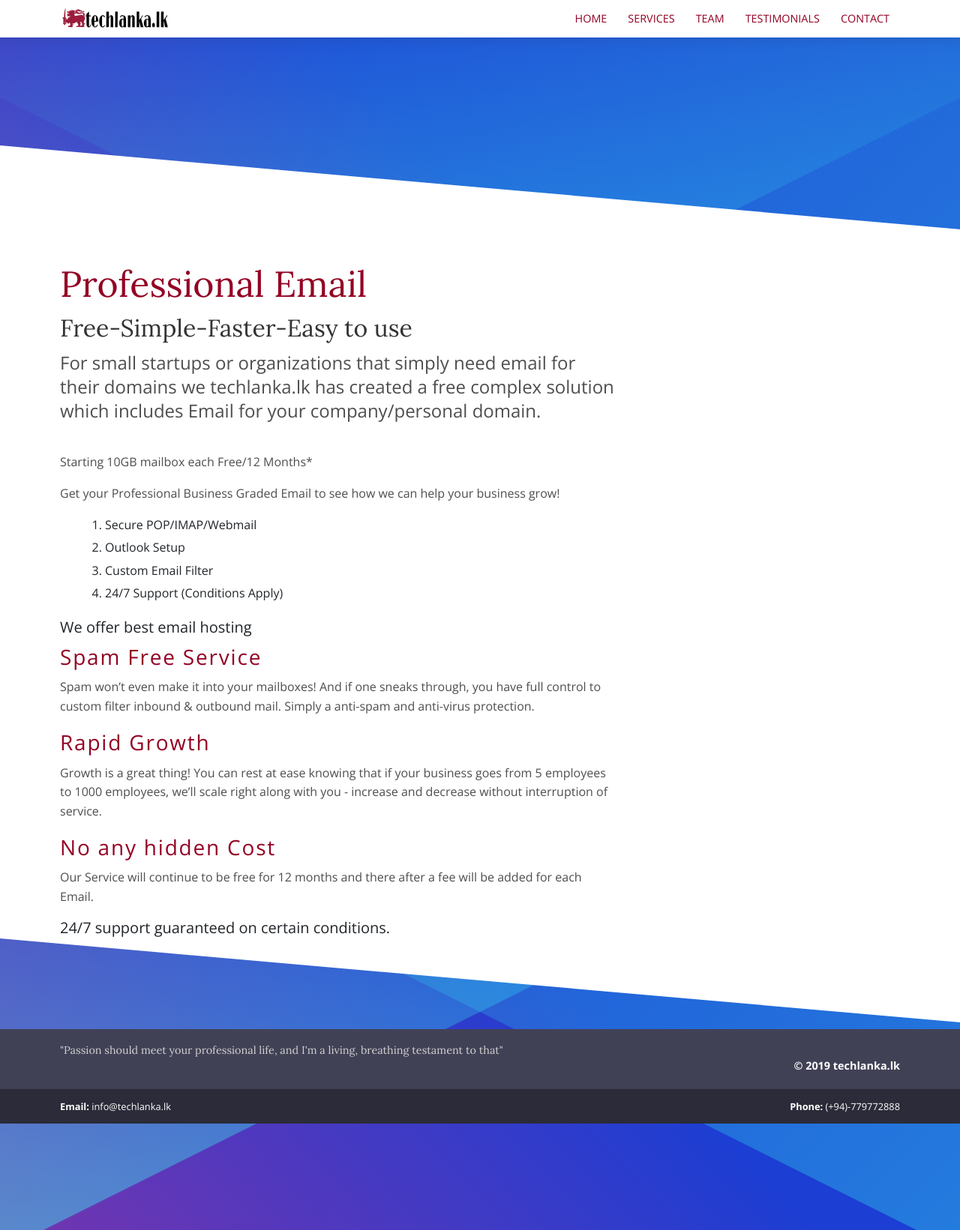
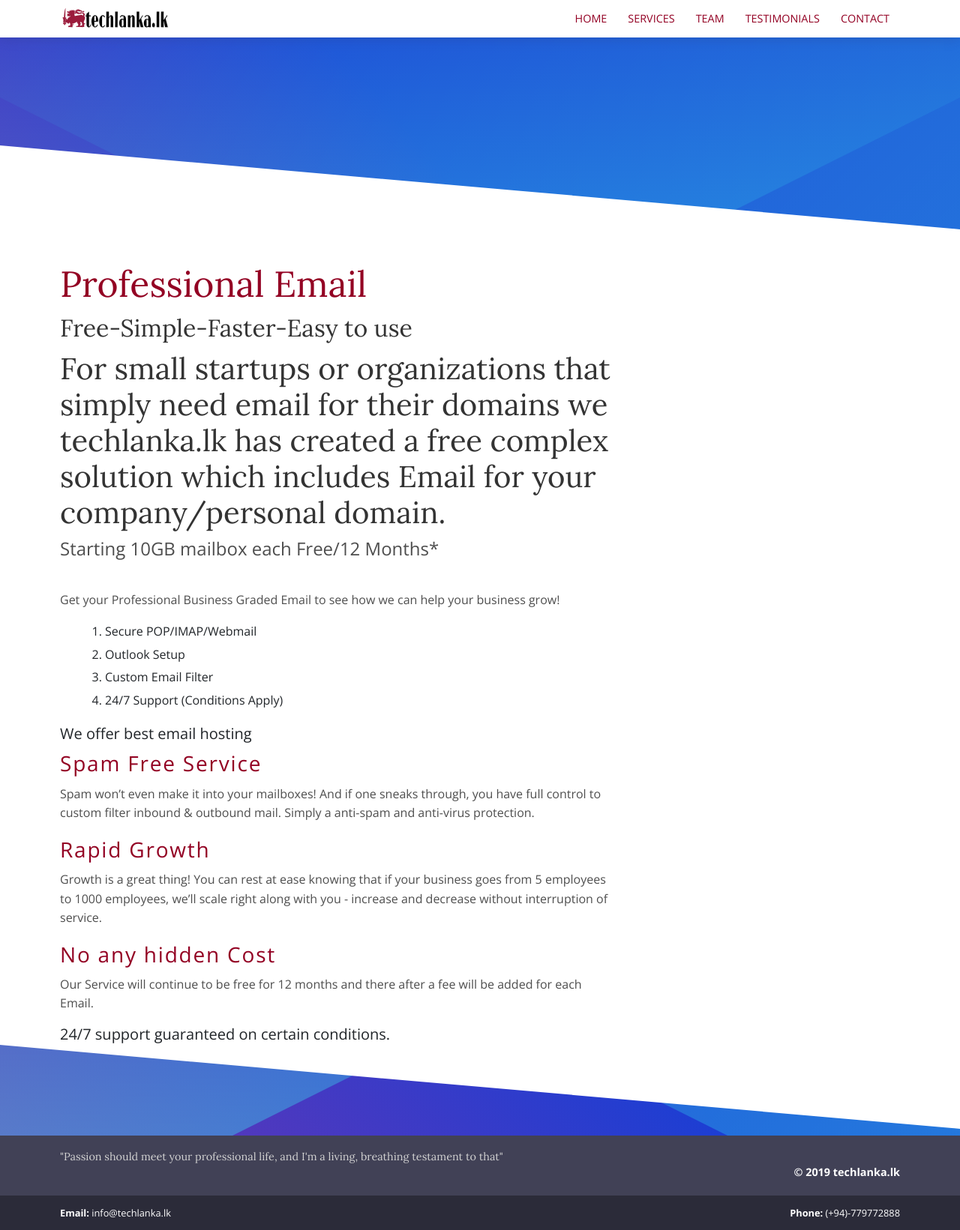
Before and after one commit to techlanka/business, a Jekyll site: the page built from _services/free-business-email.md, in a window 1280 px wide. Shown: the whole page at 75% size. Built offline with Jekyll 4.4.1, drawn with Linux system fonts in a browser that asks for light colours.

```diff
--- a/_services/free-business-email.md
+++ b/_services/free-business-email.md
@@ -5,7 +5,7 @@ image: '/services/default.png'
 
 ## Free-Simple-Faster-Easy to use
 
-For small startups or organizations that simply need email for their domains we techlanka.lk has created a free complex solution which includes Email for your company/personal domain.
+# For small startups or organizations that simply need email for their domains we techlanka.lk has created a free complex solution which includes Email for your company/personal domain.
 
 Starting 10GB mailbox each Free/12 Months*
 
```
